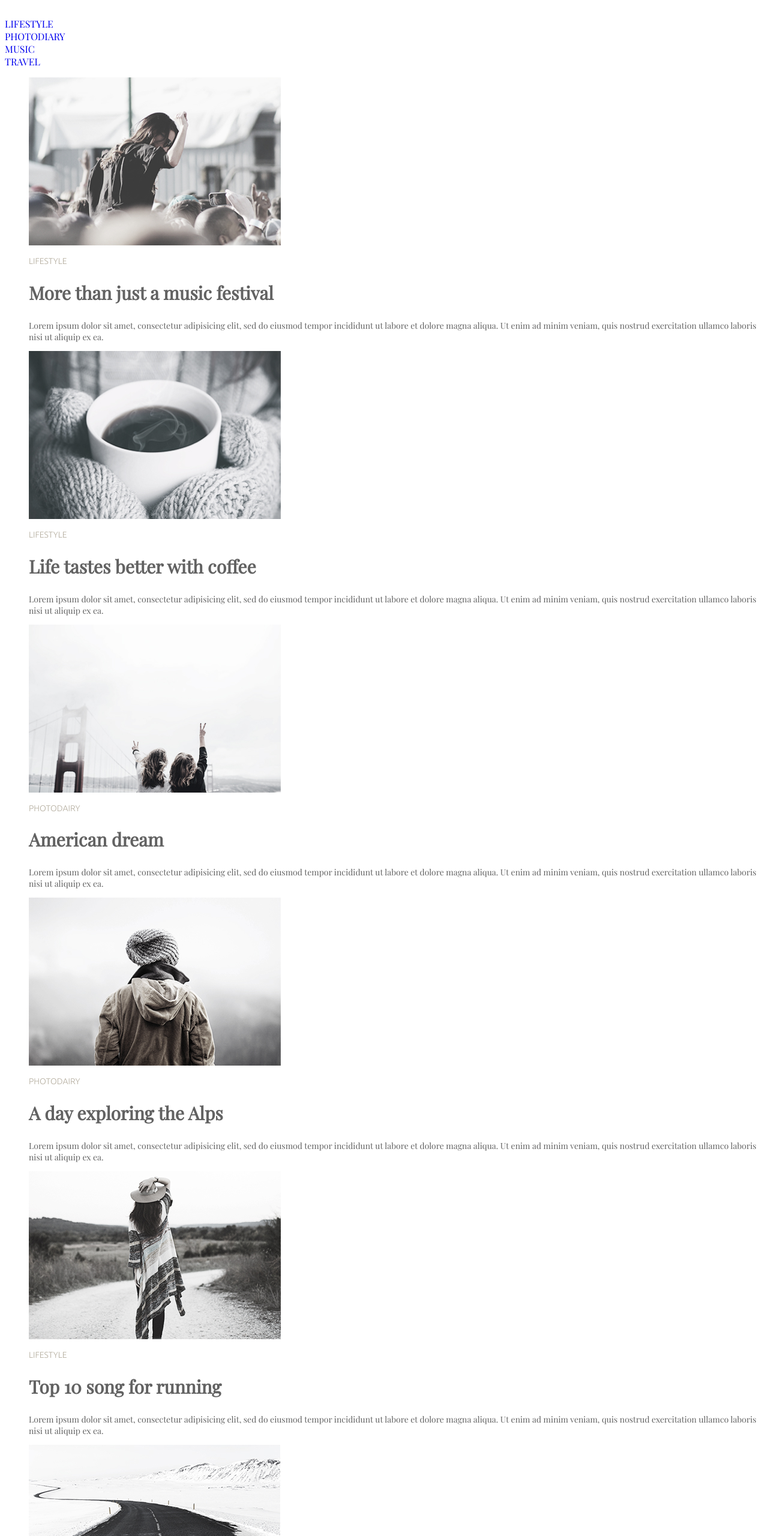
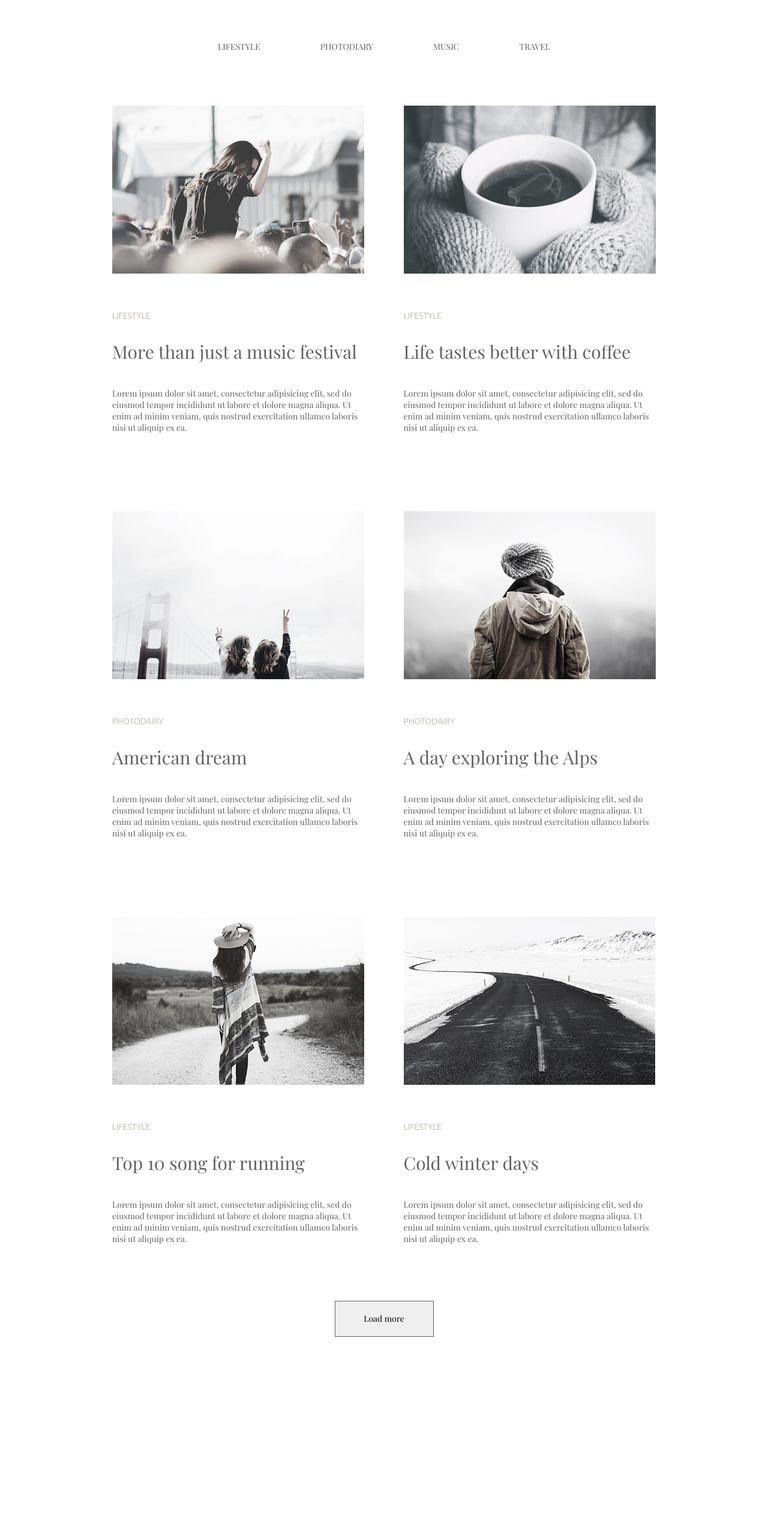
Before and after one commit to SabinaBelcheva/html-basic, a plain HTML site: page index.html in a window 1280 px wide. Shown: the top 2560 px of the page at 60% size. After the commit the page ends 2294 px from the top, so only its background shows below. Drawn offline with nearby package versions, Linux system fonts and the light colour scheme.

Commit message:
Update project

```diff
--- a/css/styles.css
+++ b/css/styles.css
@@ -3,27 +3,104 @@
 body {
   font-family: "Playfair Display", serif;
   font-weight: 400;
+  font-size: 14px;
+  color: #626262;
+}
+
+h1,
+h2,
+h3,
+h4,
+h5,
+h6,
+p {
+  margin: 0px;
 }
 
 a {
   text-decoration: none;
+  color: inherit;
 }
 
 ul {
   list-style: none;
+  padding: 0;
+  margin: 0;
+}
+
+img {
+  display: block;
 }
 
 /* Класи елементів */
 
+.container {
+  width: 1200px;
+  margin: 0 auto;
+  padding-left: 147px;
+  padding-right: 147px;
+}
+
+/* Меню навігації */
+
 .nav {
-  display: inline;
+  margin-top: 70px;
+  margin-bottom: 90px;
 }
 
 .nav-list {
-  display: inline;
+  display: flex;
+  justify-content: center;
+  align-items: center;
 }
 
-.nav-list-link {
+.nav-list-item:not(:last-child) {
+  margin-right: 100px;
+}
+
+.nav-list-item:hover,
+.nav-list-item:focus {
+  color: #03a9f4;
+}
+
+/* Секція Main */
+.main-list {
+  display: flex;
+  flex-wrap: wrap;
+  justify-content: center;
+  gap: 130px 65px;
+}
+
+.main-item {
+  flex-basis: calc((100% - 65px) / 2);
+}
+
+.main-img {
+  margin-bottom: 62px;
+}
+
+.main-category {
+  font-family: "Ubuntu";
+  font-weight: 300;
+  line-height: 16px;
+  color: #b4ad9e;
+  margin-bottom: 32px;
+}
+
+.main-list-title {
+  font-weight: 400;
+  font-size: 30px;
+  line-height: 40px;
+  color: #626262;
+  margin-bottom: 40px;
+}
+
+.main-list-text {
+  font-weight: 400;
+  font-size: 14px;
+  line-height: 19px;
+  color: #626262;
+  width: 420px;
 }
 
 /* button */
@@ -31,31 +108,11 @@ ul {
   width: 165px;
   height: 60px;
   border: 1px solid #626262;
+  margin-top: 94px;
+  margin-bottom: 66px;
 }
 
-.main-list {
+.btn {
+  display: flex;
+  justify-content: center;
 }
-
-.main-item {
-}
-
-.main-list-title {
-  font-size: 30px;
-  line-height: 40px;
-  color: #626262;
-}
-
-.main-link {
-  font-family: "Ubuntu";
-  font-style: normal;
-  font-weight: 300;
-  font-size: 14px;
-  line-height: 16px;
-  color: #b4ad9e;
-}
-
-.main-list-text {
-  font-size: 14px;
-  line-height: 19px;
-  color: #626262;
-}
--- a/index.html
+++ b/index.html
@@ -5,6 +5,10 @@
     <meta http-equiv="X-UA-Compatible" content="IE=edge" />
     <meta name="viewport" content="width=device-width, initial-scale=1.0" />
     <title>HTML + CSS practices</title>
+    <link
+      rel="stylesheet"
+      href="node_modules/modern-normalize/modern-normalize.css"
+    />
     <link rel="stylesheet" href="./css/styles.css" />
     <link
       href="https://fonts.googleapis.com/css2?family=Playfair+Display&family=Ubuntu:wght@300&display=swap"
@@ -14,6 +18,7 @@
   <body>
     <!-- Секція Хедер -->
     <header>
+      <div class="container">
         <nav class="nav">
           <ul class="nav-list">
             <li class="nav-list-item">
@@ -30,79 +35,84 @@
             </li>
           </ul>
         </nav>
+      </div>
     </header>
 
     <!-- Секція Мейн -->
     <main>
+      <div class="container">
         <ul class="main-list">
           <li class="main-item">
-          <img src="./img/1.jpg" alt="" />
-          <p class="main-link">LIFESTYLE</p>
+            <img class="main-img" src="./img/1.jpg" alt="" />
+            <p class="main-category">LIFESTYLE</p>
             <h2 class="main-list-title">More than just a music festival</h2>
             <p class="main-list-text">
               Lorem ipsum dolor sit amet, consectetur adipisicing elit, sed do
-            eiusmod tempor incididunt ut labore et dolore magna aliqua. Ut enim
-            ad minim veniam, quis nostrud exercitation ullamco laboris nisi ut
-            aliquip ex ea.
+              eiusmod tempor incididunt ut labore et dolore magna aliqua. Ut
+              enim ad minim veniam, quis nostrud exercitation ullamco laboris
+              nisi ut aliquip ex ea.
             </p>
           </li>
           <li class="main-item">
-          <img src="./img/2.jpg" alt="" />
-          <p class="main-link">LIFESTYLE</p>
+            <img class="main-img" src="./img/2.jpg" alt="" />
+            <p class="main-category">LIFESTYLE</p>
             <h2 class="main-list-title">Life tastes better with coffee</h2>
             <p class="main-list-text">
               Lorem ipsum dolor sit amet, consectetur adipisicing elit, sed do
-            eiusmod tempor incididunt ut labore et dolore magna aliqua. Ut enim
-            ad minim veniam, quis nostrud exercitation ullamco laboris nisi ut
-            aliquip ex ea.
+              eiusmod tempor incididunt ut labore et dolore magna aliqua. Ut
+              enim ad minim veniam, quis nostrud exercitation ullamco laboris
+              nisi ut aliquip ex ea.
             </p>
           </li>
           <li class="main-item">
-          <img src="./img/3.jpg" alt="" />
-          <p class="main-link">PHOTODAIRY</p>
+            <img class="main-img" src="./img/3.jpg" alt="" />
+            <p class="main-category">PHOTODAIRY</p>
             <h2 class="main-list-title">American dream</h2>
             <p class="main-list-text">
               Lorem ipsum dolor sit amet, consectetur adipisicing elit, sed do
-            eiusmod tempor incididunt ut labore et dolore magna aliqua. Ut enim
-            ad minim veniam, quis nostrud exercitation ullamco laboris nisi ut
-            aliquip ex ea.
+              eiusmod tempor incididunt ut labore et dolore magna aliqua. Ut
+              enim ad minim veniam, quis nostrud exercitation ullamco laboris
+              nisi ut aliquip ex ea.
             </p>
           </li>
           <li class="main-item">
-          <img src="./img/4.jpg" alt="" />
-          <p class="main-link">PHOTODAIRY</p>
+            <img class="main-img" src="./img/4.jpg" alt="" />
+            <p class="main-category">PHOTODAIRY</p>
             <h2 class="main-list-title">A day exploring the Alps</h2>
             <p class="main-list-text">
               Lorem ipsum dolor sit amet, consectetur adipisicing elit, sed do
-            eiusmod tempor incididunt ut labore et dolore magna aliqua. Ut enim
-            ad minim veniam, quis nostrud exercitation ullamco laboris nisi ut
-            aliquip ex ea.
+              eiusmod tempor incididunt ut labore et dolore magna aliqua. Ut
+              enim ad minim veniam, quis nostrud exercitation ullamco laboris
+              nisi ut aliquip ex ea.
             </p>
           </li>
           <li class="main-item">
-          <img src="./img/5.jpg" alt="" />
-          <p class="main-link">LIFESTYLE</p>
+            <img class="main-img" src="./img/5.jpg" alt="" />
+            <p class="main-category">LIFESTYLE</p>
             <h2 class="main-list-title">Top 10 song for running</h2>
             <p class="main-list-text">
               Lorem ipsum dolor sit amet, consectetur adipisicing elit, sed do
-            eiusmod tempor incididunt ut labore et dolore magna aliqua. Ut enim
-            ad minim veniam, quis nostrud exercitation ullamco laboris nisi ut
-            aliquip ex ea.
+              eiusmod tempor incididunt ut labore et dolore magna aliqua. Ut
+              enim ad minim veniam, quis nostrud exercitation ullamco laboris
+              nisi ut aliquip ex ea.
             </p>
           </li>
           <li class="main-item">
-          <img src="./img/6.jpg" alt="" />
-          <p class="main-link">LIFESTYLE</p>
+            <img class="main-img" src="./img/6.jpg" alt="" />
+            <p class="main-category">LIFESTYLE</p>
             <h2 class="main-list-title">Cold winter days</h2>
             <p class="main-list-text">
               Lorem ipsum dolor sit amet, consectetur adipisicing elit, sed do
-            eiusmod tempor incididunt ut labore et dolore magna aliqua. Ut enim
-            ad minim veniam, quis nostrud exercitation ullamco laboris nisi ut
-            aliquip ex ea.
+              eiusmod tempor incididunt ut labore et dolore magna aliqua. Ut
+              enim ad minim veniam, quis nostrud exercitation ullamco laboris
+              nisi ut aliquip ex ea.
             </p>
           </li>
         </ul>
+      </div>
+      <div class="btn">
         <button type="button" class="button">Load more</button>
+      </div>
     </main>
   </body>
 </html>
```
Lines whose indentation alone changed are shown as unchanged.
